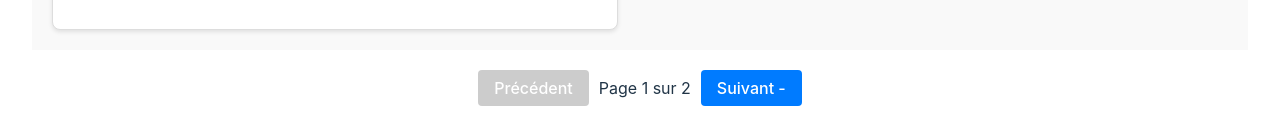
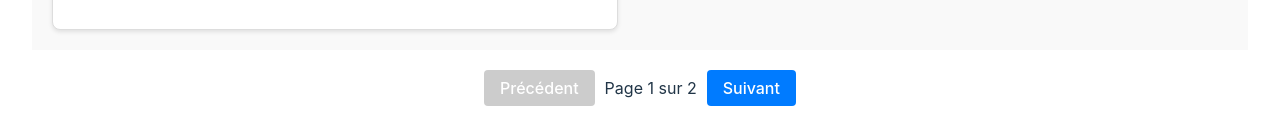
Before and after one commit to nattther/ArtMuseum, a React (Vite) app: page / in a window 1280 px wide. Shown: the part 3179-3314 px from the top of the page. Built offline with nearby package versions, Linux system fonts and the light colour scheme.

Commit message:
refactor: Use a component pagination.

```diff
--- a/src/App.jsx
+++ b/src/App.jsx
@@ -1,15 +1,16 @@
 import { useState } from "react";
 import "./App.css";
 import PaintingDisplay from "./PaintingDisplay";
+import Pagination from "./pagination";
 import data from "./infosMockAPI.json";
 
 function App() {
-
   const itemsPerPage = 5;
   const [currentPage, setCurrentPage] = useState(1);
   const totalPages = Math.ceil(data.artObjects.length / itemsPerPage);
   const startIndex = (currentPage - 1) * itemsPerPage;
   const currentItems = data.artObjects.slice(startIndex, startIndex + itemsPerPage);
+
   const scrollToTop = () => {
     window.scrollTo({
       top: 0,
@@ -30,6 +31,7 @@ function App() {
       scrollToTop();
     }
   };
+
   return (
     <div className="App">
       <div className="ImageContenaires">
@@ -47,18 +49,12 @@ function App() {
         })}
       </div>
 
-
-      <div className="Pagination">
-        <button onClick={goToPreviousPage} disabled={currentPage === 1}>
-           Précédent
-        </button>
-        <span>
-          Page {currentPage} sur {totalPages}
-        </span>
-        <button onClick={goToNextPage} disabled={currentPage === totalPages}>
-          Suivant -
-        </button>
-      </div>
+      <Pagination
+        currentPage={currentPage}
+        totalPages={totalPages}
+        onPreviousPage={goToPreviousPage}
+        onNextPage={goToNextPage}
+      />
     </div>
   );
 }
--- /dev/null
+++ b/src/pagination.jsx
@@ -0,0 +1,18 @@
+// eslint-disable-next-line react/prop-types
+const Pagination = ({ currentPage, totalPages, onPreviousPage, onNextPage }) => {
+  return (
+    <div className="Pagination">
+      <button onClick={onPreviousPage} disabled={currentPage === 1}>
+        Précédent
+      </button>
+      <span>
+        Page {currentPage} sur {totalPages}
+      </span>
+      <button onClick={onNextPage} disabled={currentPage === totalPages}>
+        Suivant
+      </button>
+    </div>
+  );
+};
+
+export default Pagination;
```
